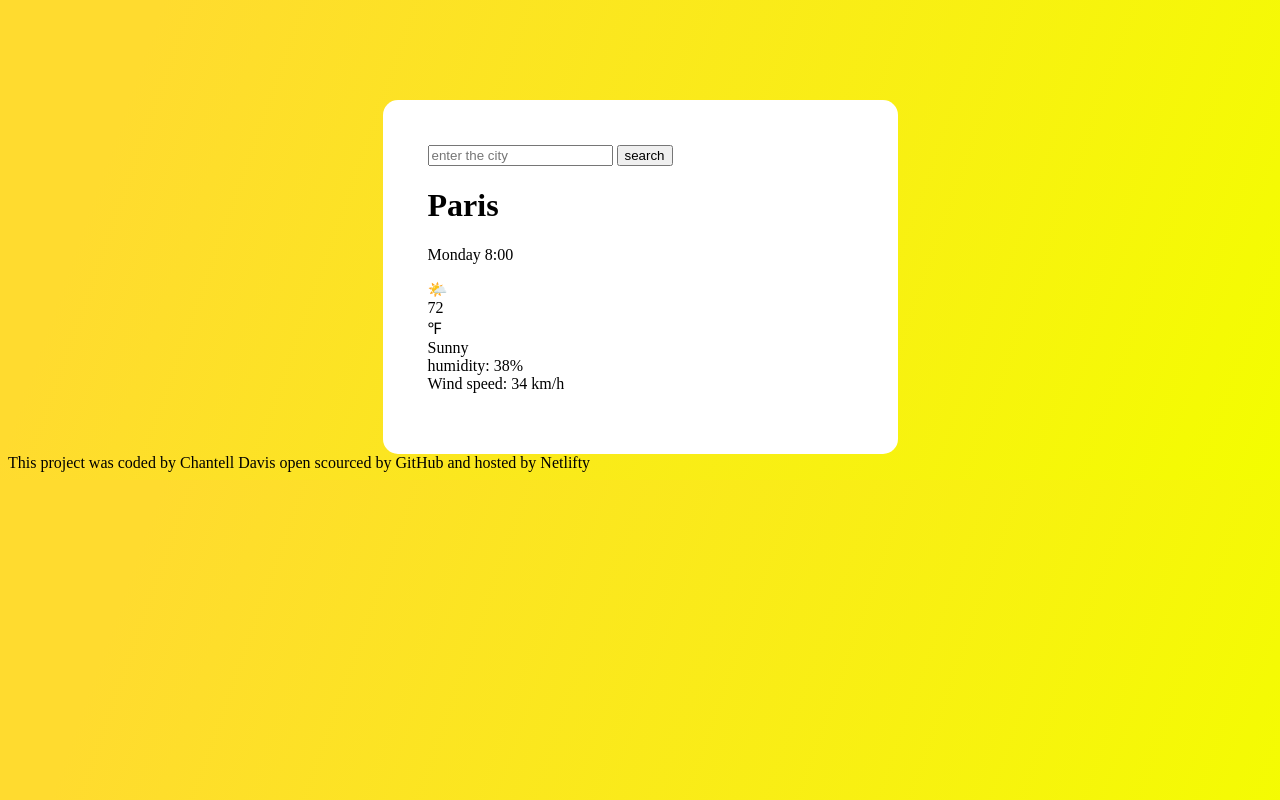
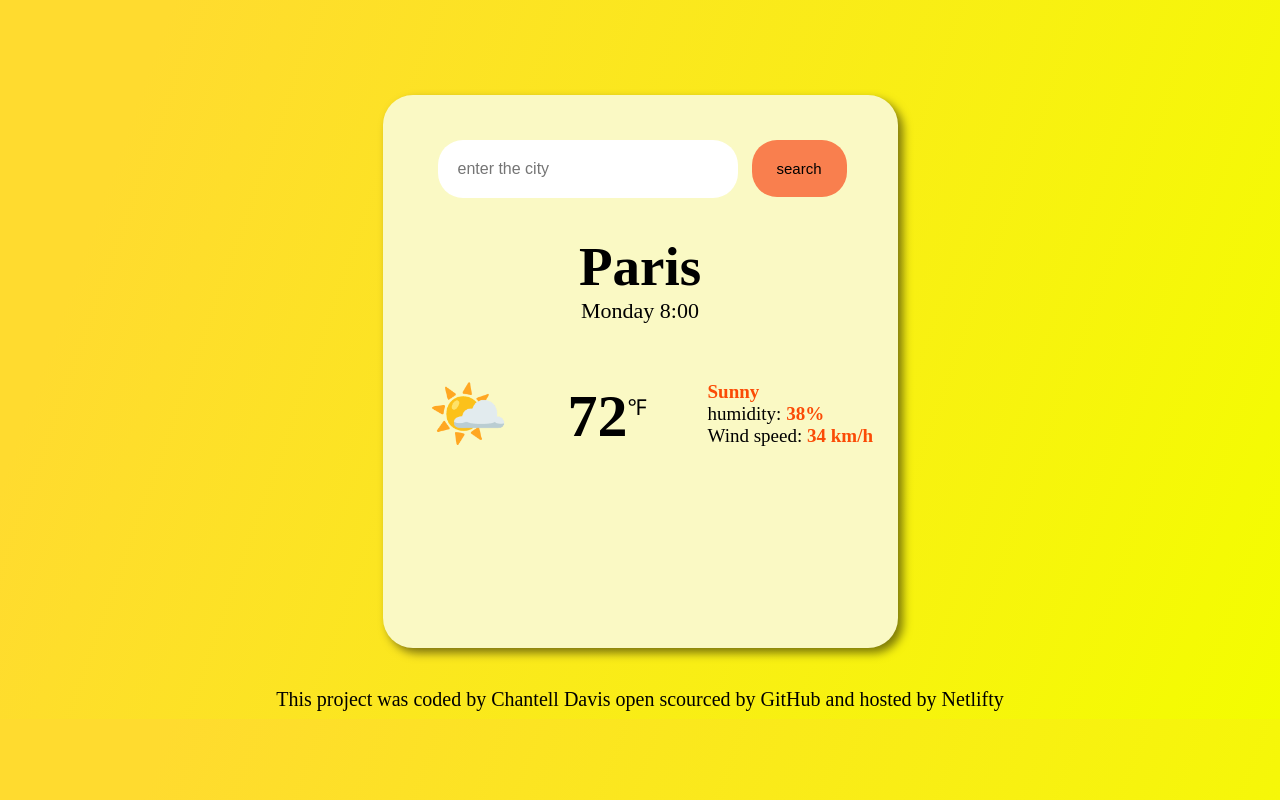
Before and after one commit to ChantellDavis/Weather-Queen, a plain HTML site: page index.html in a window 1280 px wide. Drawn offline with Linux system fonts and the light colour scheme.

Commit message:
updated css file

```diff
--- a/index.html
+++ b/index.html
@@ -23,13 +23,13 @@
    <main> <p>
         <div class="currentWeatherData" id="current-Weather-Data">
         <div class="weatherEmoji" id="weather-Emoji">🌤️</div>
-        <div class="currentWeather" id="current-Weather">72</div>
+        <div class="currentWeather" id="current-Weather"> <strong>72</strong></div>
         <div class="weatherDegree" id="weather-Degree">℉</div>
     </div>
        <div class="current-Humidity-Data-two">
-        <div class="currentCondtion" id="current-Condtion">Sunny</div>
-        <div class="currentHumidity" id="current-Humidity">humidity: <span class="currentHumidityData" id="current-Humidity-Data">38%</span></div>
-        <div class="currentWindSpeed" id="currentWindSpeed">Wind speed: <span class="currentWindSpeedData" id="current-Wind-Speed-Data">34 km/h</span>
+        <div class="currentCondtion" id="current-Condtion"> <strong>Sunny</strong></div>
+        <div class="currentHumidity" id="current-Humidity">humidity: <span class="currentHumidityData" id="current-Humidity-Data"> <strong>38%</strong></span></div>
+        <div class="currentWindSpeed" id="currentWindSpeed">Wind speed: <span class="currentWindSpeedData" id="current-Wind-Speed-Data"> <strong>34 km/h</strong></span>
         </div>
     </div>
 
--- a/src/styles.css
+++ b/src/styles.css
@@ -7,7 +7,77 @@ body {
   max-width: 425px;
   border: none;
   margin: 0 auto;
-  margin-top: 100px;
+  margin-top: 95px;
   padding: 45px;
-  border-radius: 15px;
+  border-radius: 30px;
+  background-color: #faf9c4;
+  box-shadow: 5px 5px 10px rgba(0, 0, 0, 0.5)
 }
+
+.searchFormInput {
+    margin: 0px 10px;
+    width: 300px;
+    padding: 20px;
+    border: none;
+    border-radius: 25px;
+    font-size: 16px;
+
+}
+
+.searchFormButton {
+    padding: 20px 25px;
+    border: none;
+    border-radius: 25px;
+    font-size: 15px;
+    background-color: rgb(249, 127, 78);
+}
+
+.mainCity,.currentTime {
+    text-align: center;
+
+}
+
+.mainCity {
+    font-size: 55px;
+    margin-bottom: 0px;
+}
+
+.currentTime {
+    font-size: 22px;
+    margin-top: 0px;
+}
+
+.current-Humidity-Data-two {
+    font-size: 19px;
+    position: relative ;
+    left: 280px;
+    bottom: 140px;
+}
+
+.currentCondtion, .currentHumidityData, .currentWindSpeedData{
+    color: rgb(251, 75, 6);
+}
+
+.currentWeather{
+ font-size: 60px;
+ position: relative ;
+ left: 140px;
+ bottom: 40px;
+}
+.weatherDegree{
+font-size: 22px;
+position: relative ;
+ left: 200px;
+ bottom: 100px;
+}
+.weatherEmoji {
+font-size: 65px;
+position: relative ;
+top: 30px;
+}
+
+footer {
+    text-align: center;
+    margin-top: 40px;
+    font-size: 20px;
+}
```
